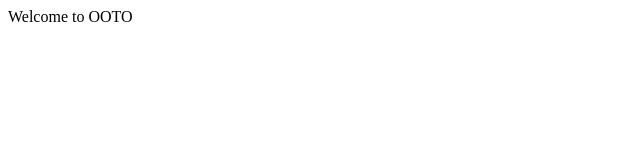
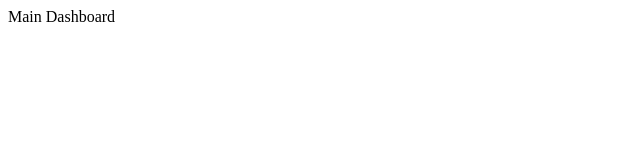
Before and after one commit to Geodude-OOTO/OOTO, a React (Create React App) app in the folder client/: page /dashboard in a window 1280 px wide. Shown: the top 160 px of the page, without its empty margins (0-640 px from the left). Built offline with nearby package versions, Linux system fonts and the light colour scheme.

Commit message:
imported BrowserRouter, Router and Routes and created a route for Dashboard

```diff
--- a/client/src/App.jsx
+++ b/client/src/App.jsx
@@ -1,9 +1,13 @@
 import React from 'react';
+import {Routes, Route} from 'react-router-dom'
+import Dashboard from './Views/Dashboard';
 
 const App = () => {
-    return (<div>
-        Welcome to OOTO
-    </div>);
+    return (
+        <Routes>
+            <Route path="/dashboard" element={<Dashboard/>} />
+        </Routes>
+     )
 };
 
 
--- a/client/src/Views/Dashboard.jsx
+++ b/client/src/Views/Dashboard.jsx
@@ -3,7 +3,7 @@ import React from "react";
 const Dashboard = () => {
     return (<div>
 
-
+        Main Dashboard
     </div>)
 
 }
--- a/client/src/index.js
+++ b/client/src/index.js
@@ -1,6 +1,11 @@
 import React from 'react';
 import { createRoot } from 'react-dom/client';
+import { BrowserRouter as Router } from 'react-router-dom';
 import App from './App';
 
 const root = createRoot(document.querySelector('#root'));
-root.render (<App/>);
+root.render (
+    <Router>
+     <App/>
+    </Router>
+);
```
